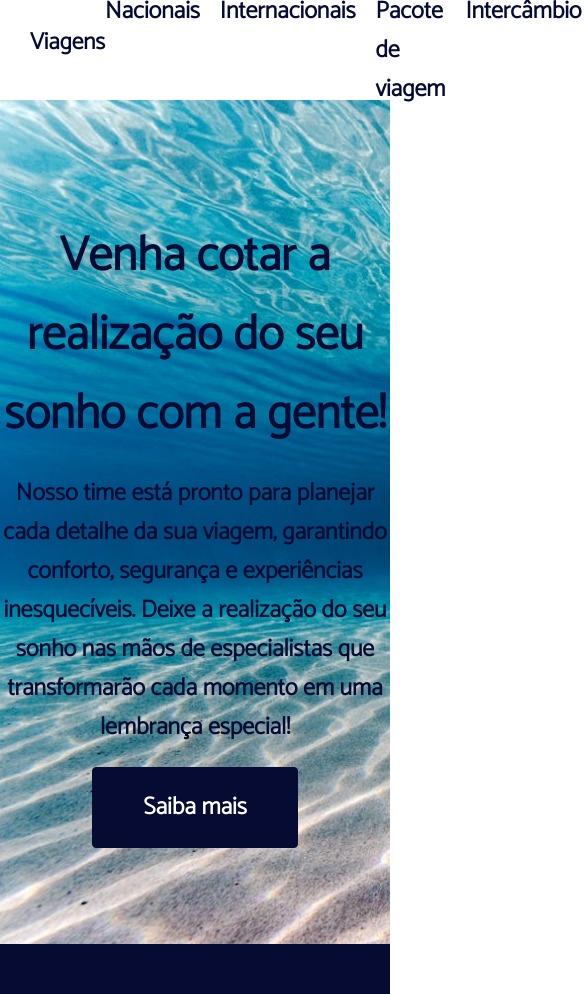
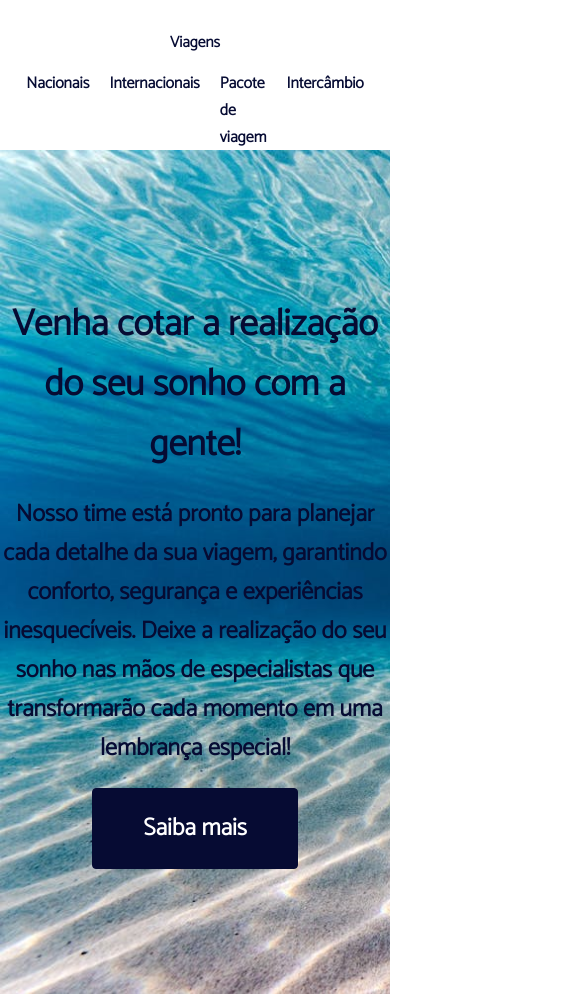
Before and after one commit to Taitwelve/TreinandoDesignResponsivo, a plain HTML site: page index.html in a window 390 px wide. Shown: the top 994 px of the page, 585 px wide, since content can reach past the window. Drawn offline with Linux system fonts and the light colour scheme.

Commit message:
fix: responsive settings

```diff
--- a/css/style.css
+++ b/css/style.css
@@ -44,6 +44,22 @@ header {
             font-size: 1.5rem;
         }
     }
+
+    @media (max-width: 800px) {
+        flex-direction: column;
+
+        h1 {
+            font-size: 4vmin;
+        }
+
+        ul a {
+            font-size: 1rem;
+        }
+
+        img {
+            margin-bottom: 15px;
+        }
+    }
 }
 
 .banner {
@@ -81,6 +97,14 @@ header {
         &:hover {
             background: transparent;
             color: var(--color-2);
+        }
+    }
+
+    @media (max-width: 800px) {
+        margin-top: 50px;
+
+        h2 {
+            font-size: 2.3rem;
         }
     }
 }
@@ -139,6 +163,10 @@ header {
                 margin-bottom: 30px;
             }
         }
+
+        @media (max-width: 850px) {
+            flex-direction: column;
+        }
     }
 }
 
@@ -174,6 +202,10 @@ header {
             border-radius: 4px;
             margin-right: 15px;
             width: 300px;
+
+            @media (max-width: 700px) {
+                margin-bottom: 20px;
+            }
         }
 
         button {
```
